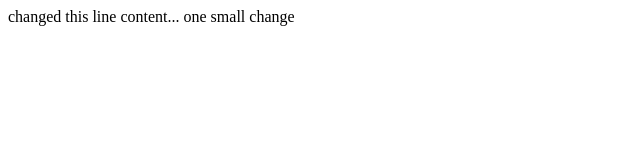
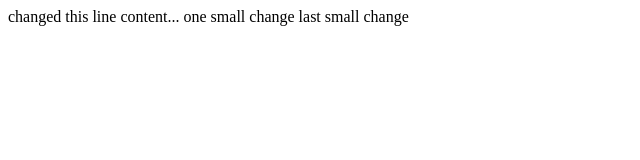
Before and after one commit to sara-lea/test, a plain HTML site: page index.html in a window 1280 px wide. Shown: the whole page, without its empty margins (0-640 px from the left). Drawn offline with Linux system fonts and the light colour scheme.

Commit message:
last  change

```diff
--- a/index.html
+++ b/index.html
@@ -8,5 +8,6 @@
 <body>
 changed this line content...
 one small change
+last small change
 </body>
 </html>
```
